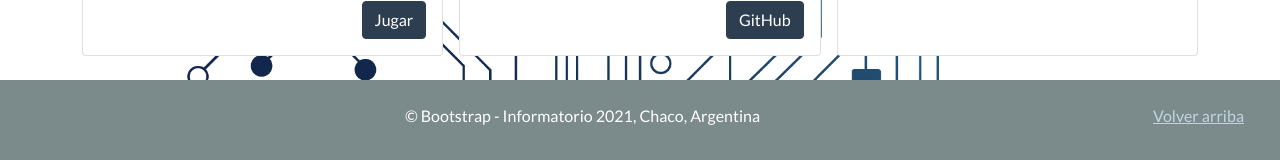
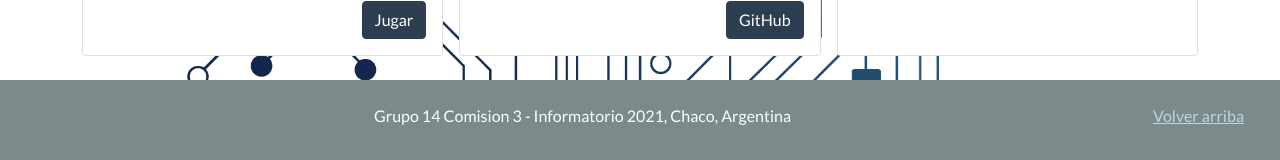
Before and after one commit to Enzostik/Proyecto_InfoCh2021, a Django app: page / in a window 1280 px wide. Shown: the part 925-1085 px from the top of the page. Run offline with Django 3.2, Linux system fonts and the light colour scheme; some libraries are stand-ins or nearby versions.

Commit message:
Cambio del pie de página.

```diff
--- a/templates/partials/_footer.html
+++ b/templates/partials/_footer.html
@@ -4,7 +4,7 @@
     <p class="float-end mb-1 me-1 me-sm-4">
       <a href="#">Volver arriba</a>
     </p>
-    <p class="text-center mb-2">&copy; Bootstrap - Informatorio 2021, Chaco, Argentina</p>
+    <p class="text-center mb-2">Grupo 14 Comision 3 - Informatorio 2021, Chaco, Argentina</p>
     {% if user.is_authenticated %}
       <p class="text-center"><a href={% url 'logout'%} class="float-center mb-1">Log out</a></p>
 
```
Also changed, not shown: db.sqlite3.
